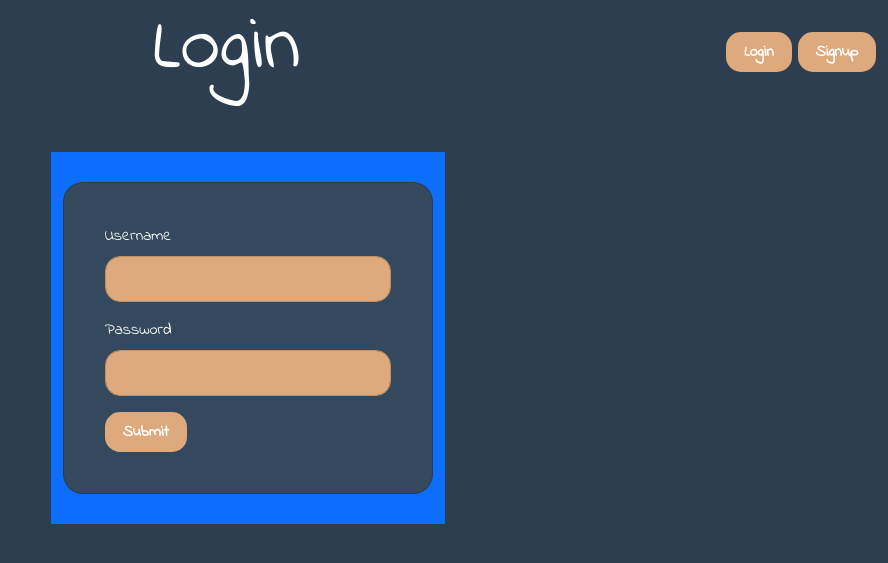
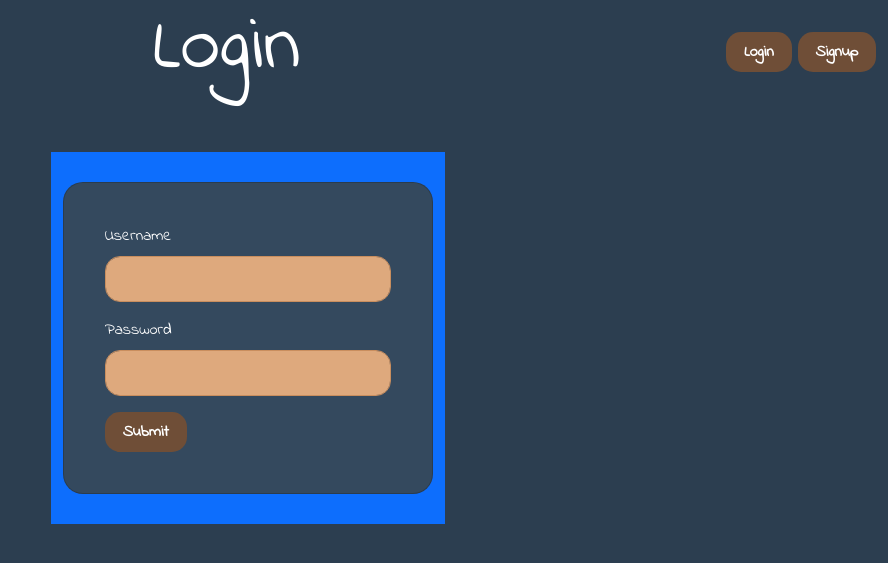
Before and after one commit to Zinniacodes01/marias_mobile_library, a Flask app: page / in a window 1280 px wide. Shown: the top 563 px of the page, without its empty margins (392-1280 px from the left). Run offline with Flask 3, Linux system fonts and the light colour scheme.

Commit message:
Update style.css

```diff
--- a/static/style.css
+++ b/static/style.css
@@ -40,7 +40,7 @@ input::placeholder {
 
 /* Force rounded corners on buttons */
 button, .btn, .btn-success {
-    background-color: #DEA97D;
+    background-color: #6F4E37;
     color: #ffffff;
     border: none;
     padding: 8px 18px;
```
